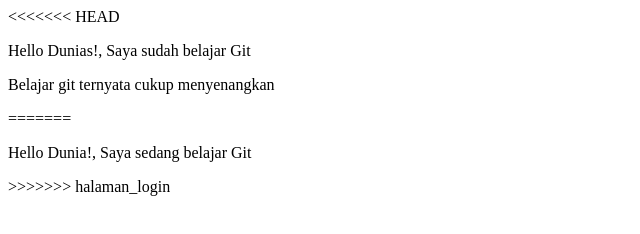
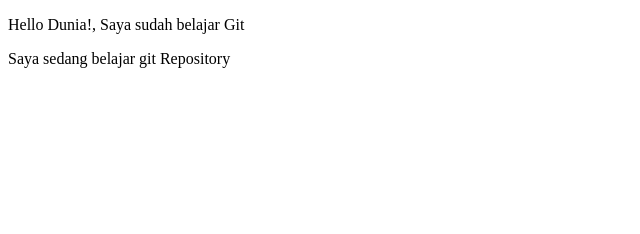
Before and after one commit to khuluqilkarim/belajar-git-, a plain HTML site: page index.html in a window 1280 px wide. Shown: the whole page, without its empty margins (0-640 px from the left). Drawn offline with Linux system fonts and the light colour scheme.

Commit message:
mengubah judul dan teks di body

```diff
--- a/index.html
+++ b/index.html
@@ -2,14 +2,10 @@
 <html>
   <head>
     <meta charset="utf-8" />
-    <title>Belajar Git - Project 01</title>
+    <title>Belajar Git - Remote Repository</title>
   </head>
   <body>
-<<<<<<< HEAD
-    <p>Hello Dunias!, Saya sudah belajar Git</p>
-    <p>Belajar git ternyata cukup menyenangkan</p>
-=======
-    <p>Hello Dunia!, Saya sedang belajar Git</p>
->>>>>>> halaman_login
+    <p>Hello Dunia!, Saya sudah belajar Git</p>
+    <p>Saya sedang belajar git Repository</p>
   </body>
 </html>
```
